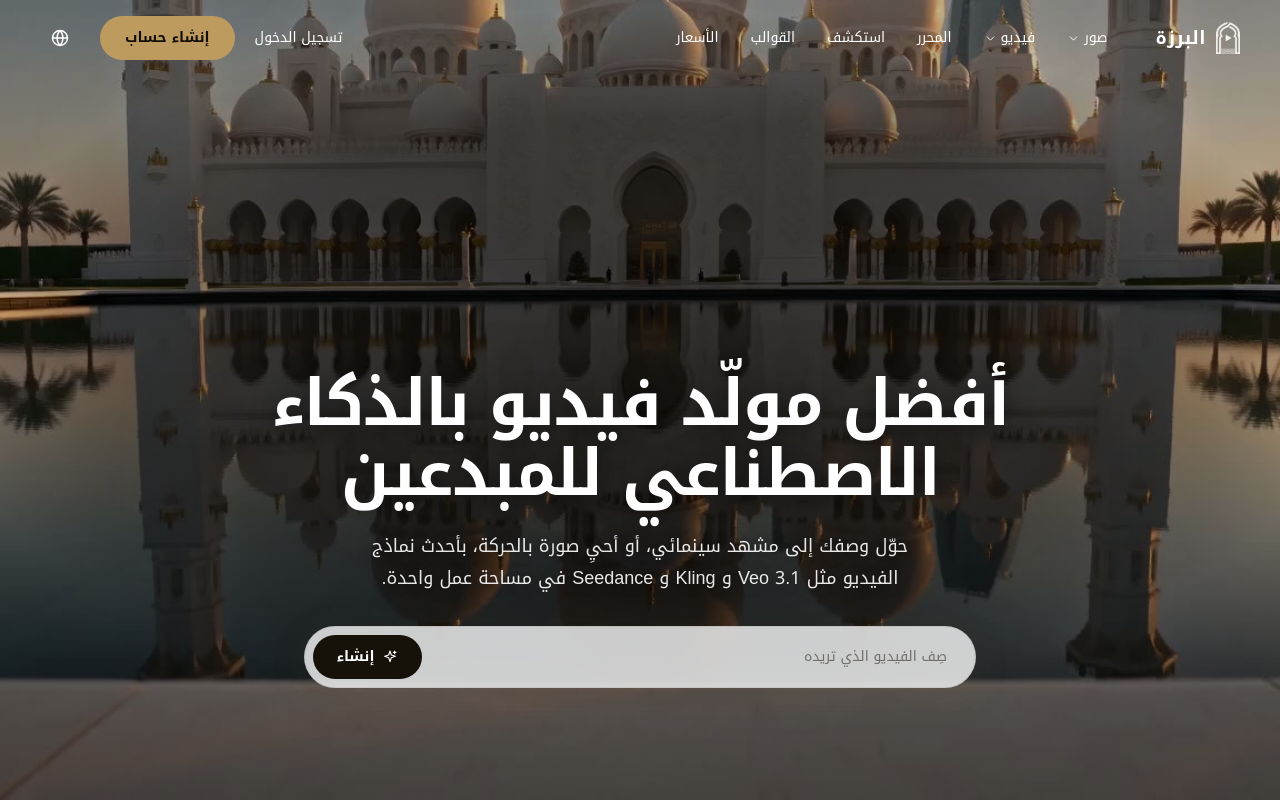
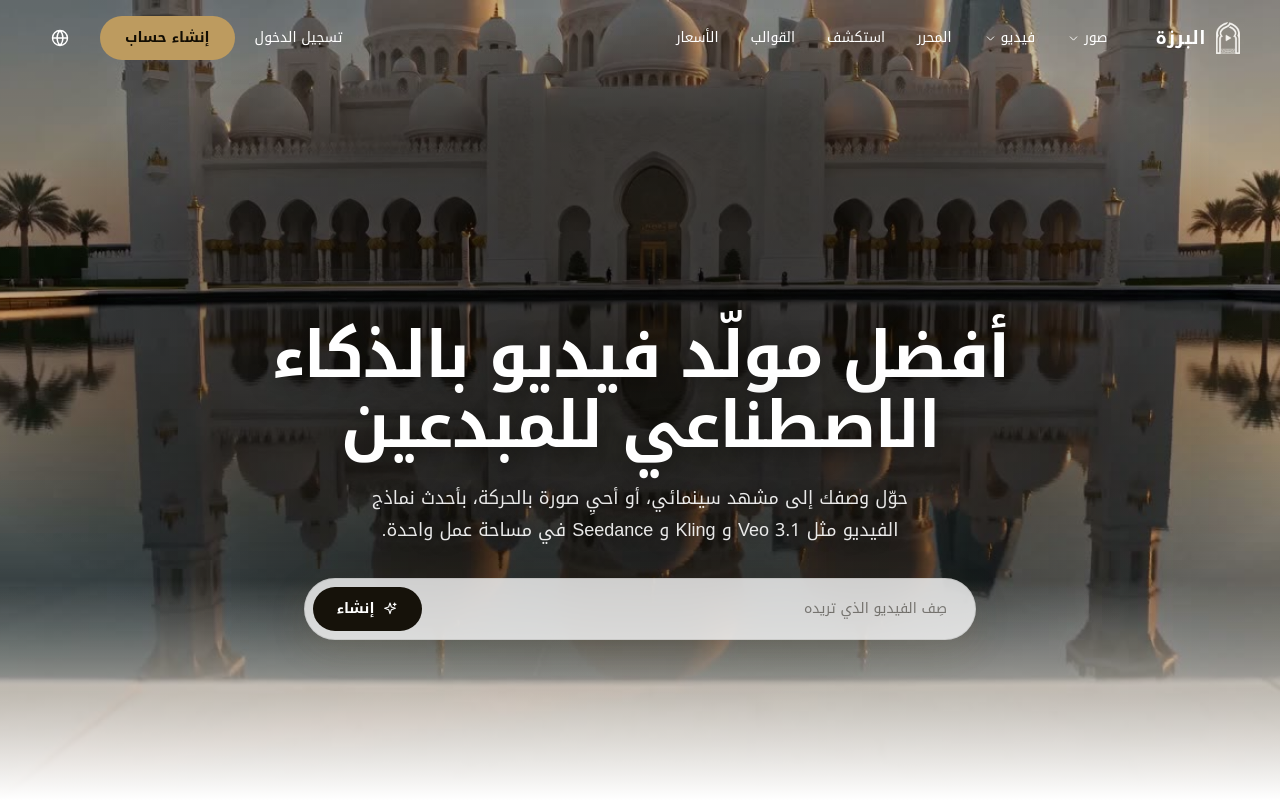
Before and after one commit to albarzaai/albarza.ai, a Next.js app: page /ar in a window 1280 px wide. Shown: the top 800 px of the page. Built offline with nearby package versions, Linux system fonts and the light colour scheme.

Commit message:
Hero bottom fades gradually into the page background (cream to white), like Davinci
Co-Authored-By: Claude Sonnet 5.5 <noreply@anthropic.com>
Claude-Session: https://claude.ai/code/session_01W4aPgUNNVrSGNYNJm6Bpbx

```diff
--- a/components/Hero.tsx
+++ b/components/Hero.tsx
@@ -13,9 +13,10 @@ export function Hero({ locale, variant = "video" }: { locale: Locale; variant?:
   return (
     <section className="relative flex min-h-[100svh] items-end justify-center overflow-hidden bg-black">
       <HeroVideo />
-      <div className="absolute inset-0 bg-gradient-to-b from-black/25 via-black/10 to-black/45" />
+      <div className="absolute inset-0 bg-gradient-to-b from-black/25 via-black/10 to-black/10" />
       <div className="absolute inset-0 bg-[radial-gradient(ellipse_70%_55%_at_50%_45%,rgba(8,6,3,0.62),rgba(8,6,3,0.4)_55%,transparent_80%)]" />
-      <FontReveal className="relative z-10 mx-auto flex w-full max-w-[1000px] flex-col items-center px-5 pb-28 text-center">
+      <div className="pointer-events-none absolute inset-x-0 bottom-0 h-[220px] bg-gradient-to-b from-transparent via-[#fdf8ec]/55 to-[var(--color-bg)]" />
+      <FontReveal className="relative z-10 mx-auto flex w-full max-w-[1000px] flex-col items-center px-5 pb-40 text-center">
         <h1 className="max-w-[860px] text-balance text-[34px] font-bold leading-[1.15] tracking-tight text-white sm:text-5xl md:text-[64px] md:leading-[1.1] [text-shadow:0_2px_24px_rgba(0,0,0,0.5)]">{variant === "image" ? d.imgGenTitle : d.heroTitle}</h1>
         <p className="mx-auto mt-5 max-w-[680px] text-balance text-[15px] font-normal leading-7 text-white/90 md:text-lg md:leading-8 [text-shadow:0_1px_14px_rgba(0,0,0,0.6)]">{variant === "image" ? d.imgGenSub : d.heroLong}</p>
         <form action={`/${locale}/signup`} className="glass mt-8 flex w-full max-w-2xl items-center gap-3 rounded-full py-2 ps-7 pe-2">
--- a/components/VideoLanding.tsx
+++ b/components/VideoLanding.tsx
@@ -35,9 +35,10 @@ export function VideoHero({ locale }: { locale: Locale }) {
   return (
     <section className="relative flex min-h-[620px] items-center justify-center overflow-hidden bg-black md:h-[760px]">
       <HeroVideo />
-      <div className="absolute inset-0 bg-gradient-to-b from-black/30 via-black/10 to-black/40" />
+      <div className="absolute inset-0 bg-gradient-to-b from-black/30 via-black/10 to-black/10" />
       <div className="absolute inset-0 bg-[radial-gradient(ellipse_70%_55%_at_50%_45%,rgba(8,6,3,0.62),rgba(8,6,3,0.4)_55%,transparent_80%)]" />
-      <FontReveal className="relative z-10 mx-auto flex w-full max-w-[1000px] flex-col items-center px-5 pt-16 text-center">
+      <div className="pointer-events-none absolute inset-x-0 bottom-0 h-[220px] bg-gradient-to-b from-transparent via-[#fdf8ec]/55 to-[var(--color-bg)]" />
+      <FontReveal className="relative z-10 mx-auto flex w-full max-w-[1000px] flex-col items-center px-5 pb-16 pt-16 text-center">
         <h1 className="max-w-[760px] text-balance text-[36px] font-bold leading-[1.12] tracking-tight text-white md:text-[60px] [text-shadow:0_2px_24px_rgba(0,0,0,0.5)]">{d.heroTitle}</h1>
         <p className="mt-5 max-w-[560px] text-balance text-[15px] leading-7 text-white/90 md:text-lg md:leading-8 [text-shadow:0_1px_14px_rgba(0,0,0,0.6)]">{d.heroSub}</p>
         <form action={`/${locale}/signup`} className="mt-10 w-full max-w-[860px] rounded-3xl border border-ink/10 bg-white/75 p-4 text-start shadow-sm backdrop-blur-md">
```
